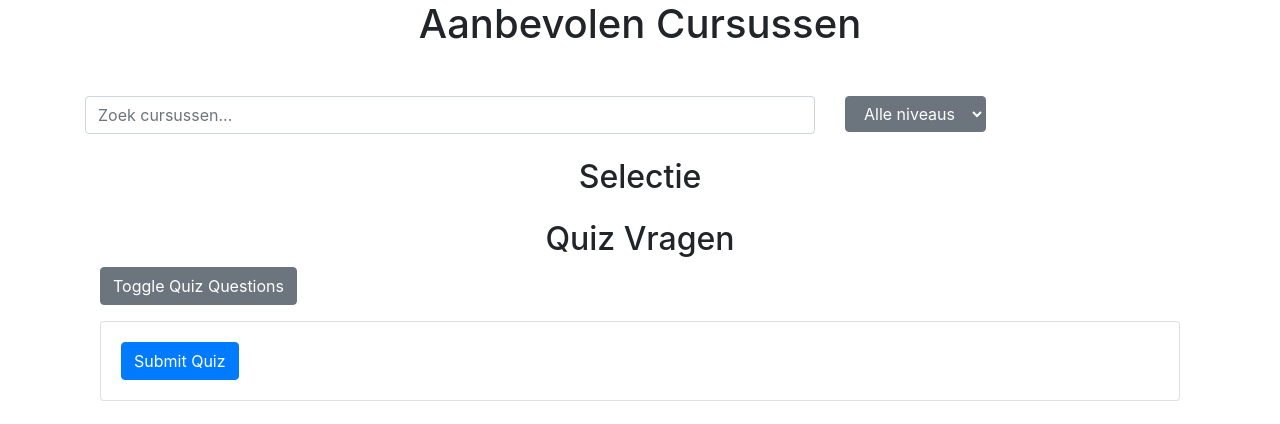
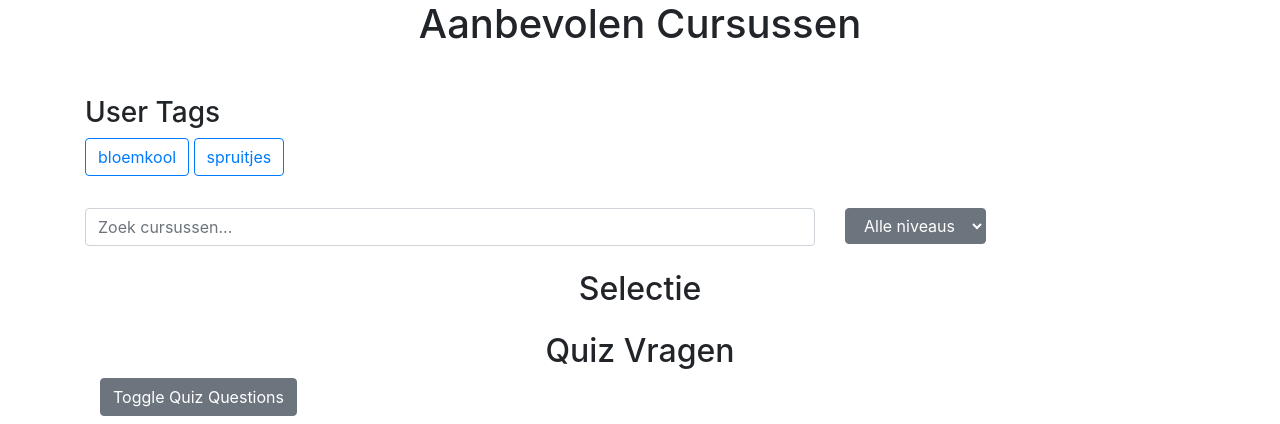
Before and after one commit to designing-journalism/courses-for-journalists, a Flask app: page /courses in a window 1280 px wide. Shown: the part 56-480 px from the top of the page. Run offline with Flask 3, Linux system fonts and the light colour scheme; a user stored in the database is signed in; data comes from the database, SQL or seed files in the repository; some libraries are stand-ins or nearby versions.

Commit message:
in form courses show User Tags (on button)

```diff
--- a/app.py
+++ b/app.py
@@ -37,7 +37,10 @@ def courses_page():
     # Calculate relevancy points
     sorted_courses = calculate_relevancy_points(user, courses, search_text, level, quiz_answers)
 
-    return render_template('courses.html', courses=sorted_courses)
+    # Split user tags by space
+    user_tags = user.tags.split() if user and user.tags else []
+
+    return render_template('courses.html', courses=sorted_courses, user_tags=user_tags)
 
 @app.route('/about')
 def about_page():
--- a/templates/courses.html
+++ b/templates/courses.html
@@ -4,6 +4,16 @@
 
 {% block content %}
 <h1 class="text-center mb-5">Aanbevolen Cursussen</h1>
+
+<!-- User Tags Section -->
+<div class="mb-4">
+    <h3>User Tags</h3>
+    <div>
+        {% for tag in user_tags %}
+        <button class="btn btn-outline-primary mb-2">{{ tag }}</button>
+        {% endfor %}
+    </div>
+</div>
 
 <!-- Filter Section -->
 <div class="row mb-4">
```
